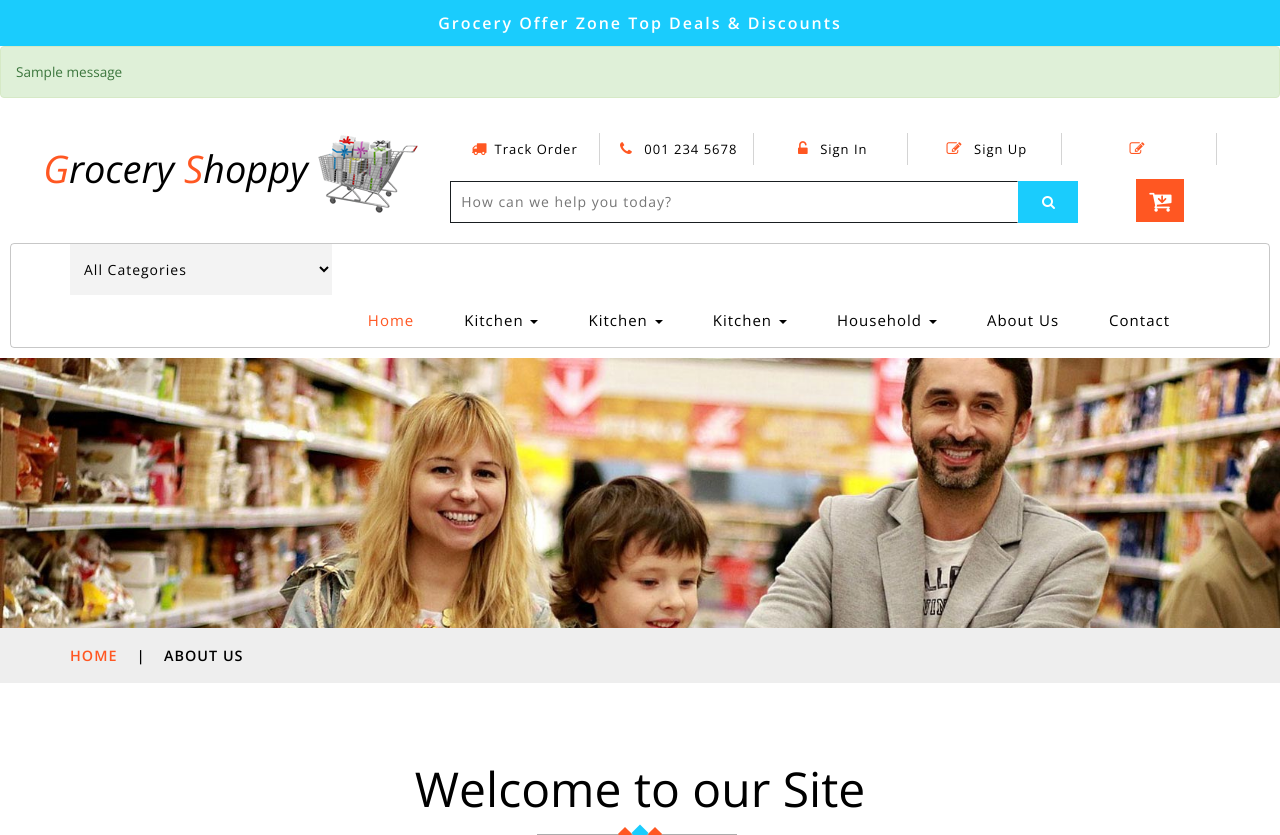
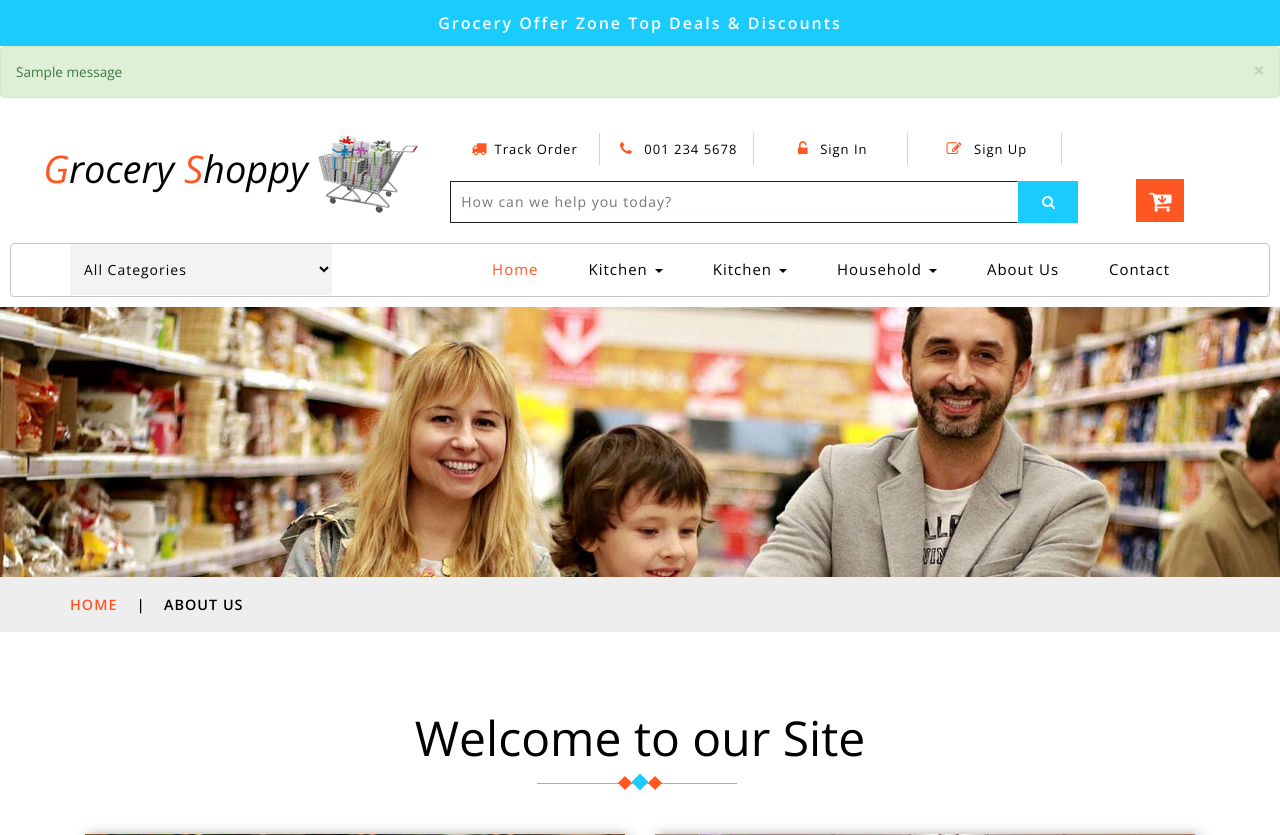
Before and after one commit to ChetanR01/supershopee, a Django app: page /about in a window 1280 px wide. Shown: the top 835 px of the page. Run offline with Django 4.2, Linux system fonts and the light colour scheme; tables that the repository leaves empty hold one stand-in row (values such as "Sample post"); one stand-in notice (Sample message) is shown; some libraries are stand-ins or nearby versions.

Commit message:
user login-logout  msgs alert

```diff
--- a/manikshop/urls.py
+++ b/manikshop/urls.py
@@ -15,4 +15,5 @@ urlpatterns = [
     path('privacy',views.privacy, name="privacy"),
     path('signup',views.signup, name="signup"),
     path('login',views.login, name="login"),
+    path('logout',views.logout, name="logout"),
 ]
--- a/manikshop/views.py
+++ b/manikshop/views.py
@@ -113,3 +113,8 @@ def login(request):
 
     else:
         return render(request, "/")
+
+def logout(request):
+    if request.user.is_authenticated:
+        auth.logout(request)
+    return redirect("/")
--- a/templates/base.html
+++ b/templates/base.html
@@ -40,19 +40,15 @@ Smartphone Compatible web template, free webdesigns for Nokia, Samsung, LG, Sony
 	<!-- //top-header -->
 
 	{% for message in messages%}
-                    <div class="alert alert-success" role="alert">
-                      {{message}}
-                    </div>
-                    {% endfor %}
+		<div class="alert alert-success alert-dismissible" role="alert">
+			{{message}}
+			<button type="button" class="close" data-dismiss="alert" aria-label="Close">
+			  <span aria-hidden="true">&times;</span>
+			</button>
+		</div>
+	{% endfor %}
 
-	{% comment %} {% for message in messages%}
-	<div class="alert alert-warning alert-dismissible fade show" role="alert">
-		 {{message}}
-		<button type="button" class="close" data-dismiss="alert" aria-label="Close">
-		  <span aria-hidden="true">&times;</span>
-		</button>
-	</div>
-	{% endfor %} {% endcomment %}
+
 
 	<!-- header-bot-->
 	<div class="header-bot">
@@ -91,10 +87,16 @@ Smartphone Compatible web template, free webdesigns for Nokia, Samsung, LG, Sony
 						</li>
 					{% endif %}
 
+					{% if user.is_authenticated %}
 					<li>
-						<a href="#" data-toggle="modal" data-target="#myModal2">
-							<span class="fa fa-pencil-square-o" aria-hidden="true"></span>{{user.first_name}}</a>
+						<a href="" >
+							<span class="fa fa-user" aria-hidden="true"></span>{{user.first_name}}</a>
 					</li>
+					<li>
+						<a href="logout" >
+							<span class="fa fa-sign-out" aria-hidden="true"></span>LogOut</a>
+					</li>
+					{% endif %}
 				</ul>
 				<!-- //header lists -->
 				<!-- search -->
@@ -382,69 +384,7 @@ Smartphone Compatible web template, free webdesigns for Nokia, Samsung, LG, Sony
 										</div>
 									</ul>
 								</li>
-								<li class="dropdown">
-									<a href="#" class="dropdown-toggle nav-stylehead" data-toggle="dropdown" role="button" aria-haspopup="true" aria-expanded="false">Kitchen
-										<span class="caret"></span>
-									</a>
-									<ul class="dropdown-menu multi-column columns-3">
-										<div class="agile_inner_drop_nav_info">
-											<div class="col-sm-4 multi-gd-img">
-												<ul class="multi-column-dropdown">
-													<li>
-														<a href="product">Bakery</a>
-													</li>
-													<li>
-														<a href="product">Baking Supplies</a>
-													</li>
-													<li>
-														<a href="product.html">Coffee, Tea & Beverages</a>
-													</li>
-													<li>
-														<a href="product.html">Dried Fruits, Nuts</a>
-													</li>
-													<li>
-														<a href="product.html">Sweets, Chocolate</a>
-													</li>
-													<li>
-														<a href="product.html">Spices & Masalas</a>
-													</li>
-													<li>
-														<a href="product.html">Jams, Honey & Spreads</a>
-													</li>
-												</ul>
-											</div>
-											<div class="col-sm-4 multi-gd-img">
-												<ul class="multi-column-dropdown">
-													<li>
-														<a href="product.html">Pickles</a>
-													</li>
-													<li>
-														<a href="product.html">Pasta & Noodles</a>
-													</li>
-													<li>
-														<a href="product.html">Rice, Flour & Pulses</a>
-													</li>
-													<li>
-														<a href="product.html">Sauces & Cooking Pastes</a>
-													</li>
-													<li>
-														<a href="product.html">Snack Foods</a>
-													</li>
-													<li>
-														<a href="product.html">Oils, Vinegars</a>
-													</li>
-													<li>
-														<a href="product.html">Meat, Poultry & Seafood</a>
-													</li>
-												</ul>
-											</div>
-											<div class="col-sm-4 multi-gd-img">
-												<img src="{% static 'images/nav.png' %}" alt="">
-											</div>
-											<div class="clearfix"></div>
-										</div>
-									</ul>
-								</li>
+
 								<li class="dropdown">
 									<a href="#" class="dropdown-toggle nav-stylehead" data-toggle="dropdown" role="button" aria-haspopup="true" aria-expanded="false">Household
 										<span class="caret"></span>
```
